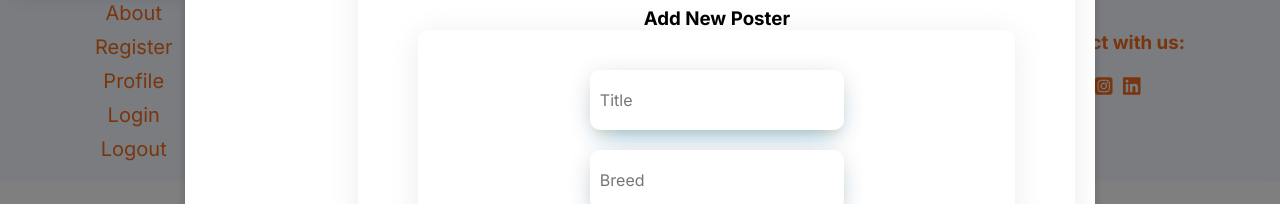
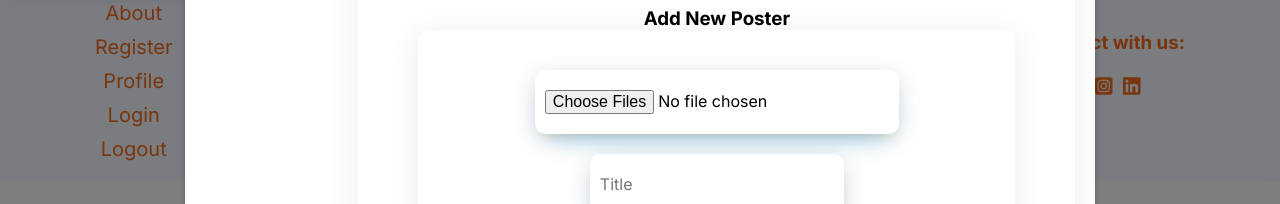
Before and after one commit to svetlozarrosenov/dogs-website-FE, a Next.js app: page /my-posters in a window 1280 px wide. Both pictures are taken after a click on the link "Add Poster". Shown: the part 133-337 px from the top of the page. Built offline with nearby package versions, Linux system fonts and the light colour scheme; no server answers.

Commit message:
working on images upload

```diff
--- a/src/app/my-posters/const.tsx
+++ b/src/app/my-posters/const.tsx
@@ -1,4 +1,13 @@
 export const fields = [
+    {
+        id: 'image',
+        name: 'image',
+        fieldType: 'fileInput',
+        placeholder: 'Image',
+        multiple: true,
+        required: true,
+        disabled: false,
+    },
     {
         id: 'title',
         name: 'title',
--- a/src/components/common/customForm/index.tsx
+++ b/src/components/common/customForm/index.tsx
@@ -70,6 +70,24 @@ function CustomForm({
                             );
                         }
 
+                        if (field.fieldType === 'fileInput') {
+                            return (
+                                <div key={field.id}>
+                                {field.label && <label>{field.label}</label>}
+                                <input
+                                    id={field.id}
+                                    type='file'
+                                    accept="image/png, image/jpeg"
+                                    {...register(field.name)}
+                                    required={field.required}
+                                    disabled={field.disabled}
+                                    placeholder={field.placeholder}
+                                    multiple={field.multiple}
+                                />
+                                </div>
+                            );
+                        }
+
                         return null;
                     })}
 
--- a/src/hooks/index.tsx
+++ b/src/hooks/index.tsx
@@ -57,11 +57,23 @@ export const mutatePosterCreate = async (createData, options = {}) => {
     return await mutate(
         URLs.postersList,
         async (current) => {
-            const response = await axios.post(URLs.createPoster, createData, {
+            console.log('crb_createData', createData)
+            const formData = new FormData();
+            formData.append('title', createData.title);
+            formData.append('breed', createData.breed);
+            formData.append('price', createData.price);
+            formData.append('text', createData.text);
+            formData.append('image', createData.image[0]);
+
+            const response = await axios.post(URLs.createPoster, formData, {
                 withCredentials: true,
-              });
+                headers: {
+                    'Content-Type': 'multipart/form-data',
+                },
+            });
             console.log('crb_response', response)
             console.log('crb_current', current)
+            console.log('crb_createData', createData)
             return {
                 data: axios.isAxiosError(response) ?
                 current.data : response.data.concat(current.data)
```
